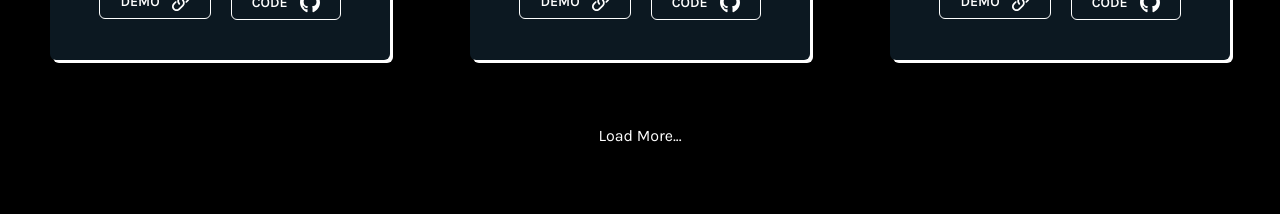
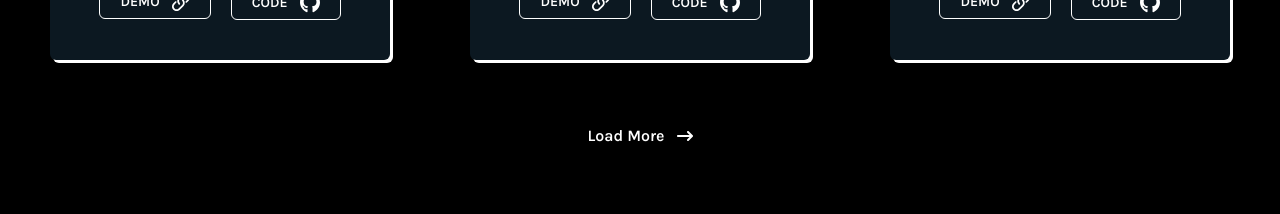
Before and after one commit to Anuj579/my-portfolio, a React (Vite) app: page /portfolio in a window 1280 px wide. Shown: the part 1420-1634 px from the top of the page. Built offline with nearby package versions, Linux system fonts and the light colour scheme.

Commit message:
Load more link enhanced

```diff
--- /dev/null
+++ b/src/components/Portfolio/Portfolio.css
@@ -0,0 +1,26 @@
+.load-link {
+    position: relative;
+}
+
+.load-link::before {
+    content: '';
+    position: absolute;
+    width: 100%;
+    height: 3px;
+    border-radius: 2px;
+    background-color: white;
+    bottom: -2px;
+    left: 0;
+    transform-origin: left;
+    transform: scaleX(0);
+    transition: transform .25s ease-in;
+}
+
+.load-link::before {
+    height: 2px;
+}
+
+.load-link:hover::before {
+    transform-origin: left;
+    transform: scaleX(1);
+}
--- a/src/components/Portfolio/Portfolio.jsx
+++ b/src/components/Portfolio/Portfolio.jsx
@@ -18,6 +18,7 @@ import { Breadcrumbs } from "@material-tailwind/react";
 import { Link } from "react-router-dom";
 import ProjectCard from './ProjectCard';
 import Connect from '../Connect'
+import './Portfolio.css'
 
 function Portfolio() {
   const [showAll, setShowAll] = useState(false);
@@ -115,9 +116,9 @@ function Portfolio() {
           <div className='flex justify-center'>
             <button
               onClick={() => setShowAll(!showAll)}
-              className=' text-white hover:underline'
+              className=' text-white load-link flex items-center font-semibold'
             >
-              {showAll ? 'Show Less...' : 'Load More...'}
+              <span>{showAll ? 'Show Less' : 'Load More'}</span><svg xmlns="http://www.w3.org/2000/svg" className='h-[16px] fill-white ms-3' viewBox="0 0 512 512"><path d="M502.6 278.6c12.5-12.5 12.5-32.8 0-45.3l-128-128c-12.5-12.5-32.8-12.5-45.3 0s-12.5 32.8 0 45.3L402.7 224 32 224c-17.7 0-32 14.3-32 32s14.3 32 32 32l370.7 0-73.4 73.4c-12.5 12.5-12.5 32.8 0 45.3s32.8 12.5 45.3 0l128-128z" /></svg>
             </button>
           </div>
         </div>
```
